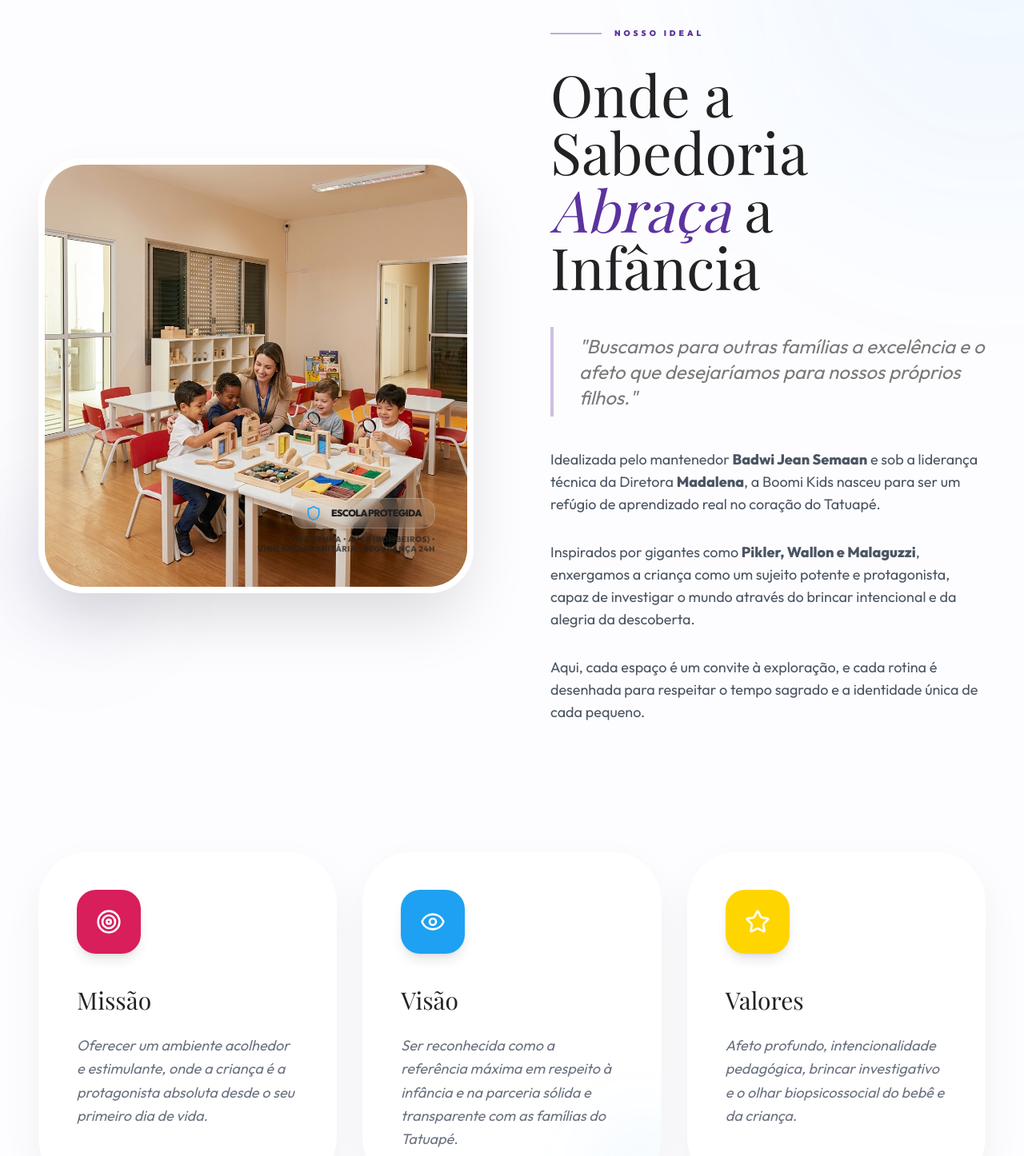
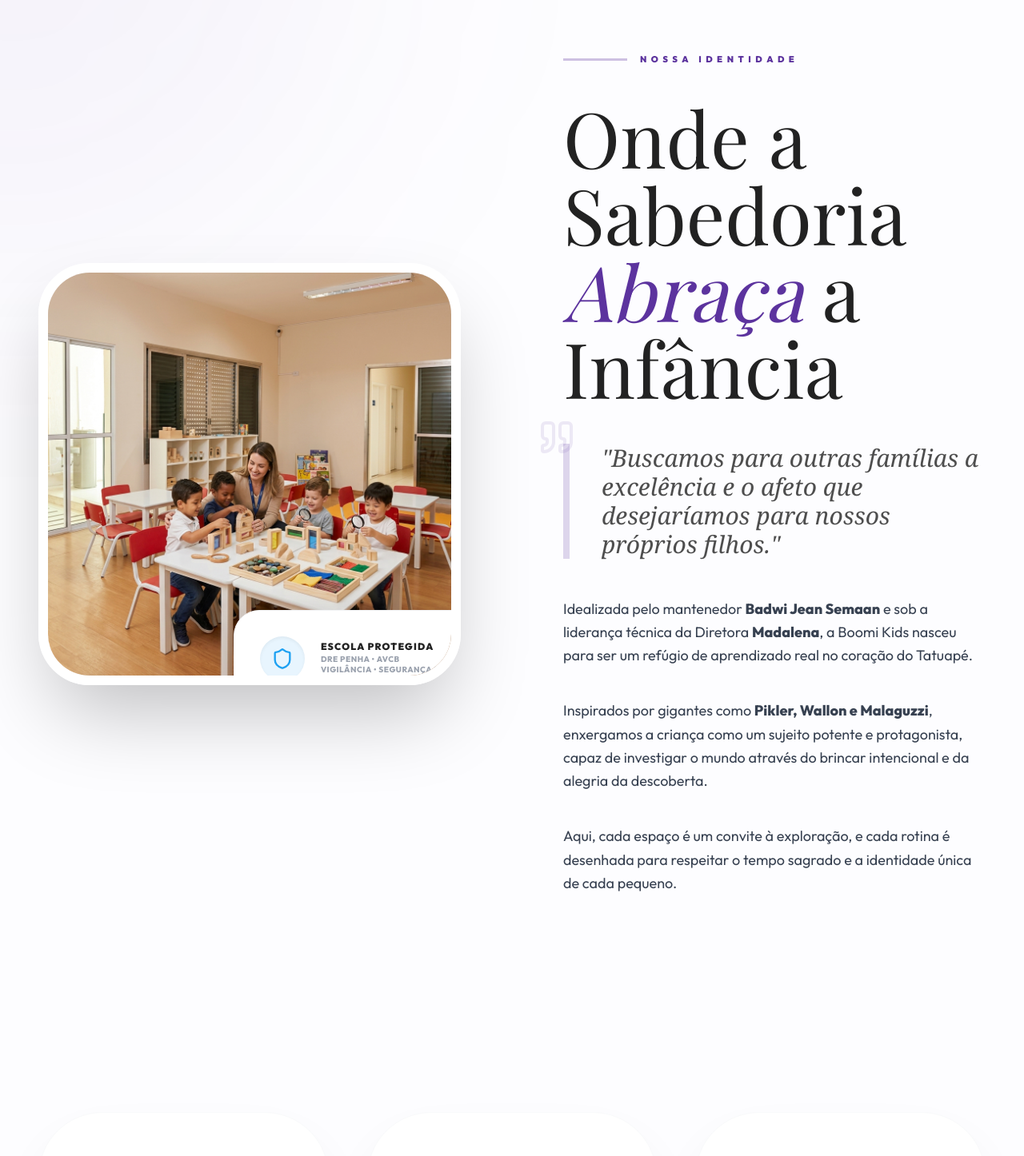
Before and after one commit to FerisReptilium/boomi-kids, a React (Vite) app: page / in a window 1280 px wide. Shown: the part 2240-3686 px from the top of the page at 80% size. Built offline with nearby package versions, Linux system fonts and the light colour scheme; a web font is replaced by a local one.

Commit message:
Update About.jsx

```diff
--- a/src/components/About.jsx
+++ b/src/components/About.jsx
@@ -1,126 +1,132 @@
 import React from 'react';
 import { motion } from 'framer-motion';
-import { Shield, Target, Eye, Star } from 'lucide-react';
+import { Shield, Target, Eye, Star, Quote } from 'lucide-react';
 
 const About = () => {
   return (
-    <section id="sobre" className="py-32 bg-[#FDFDFF] relative overflow-hidden">
+    <section id="sobre" className="py-24 md:py-40 bg-[#FDFDFF] relative overflow-hidden">
 
-      {/* Decoração de Fundo */}
-      <div className="absolute top-0 right-0 w-[600px] h-[600px] bg-brand-blue/5 rounded-full blur-[120px] -mr-64 -mt-64"></div>
+      {/* Elementos Decorativos Premium */}
+      <div className="absolute top-0 left-0 w-[800px] h-[800px] bg-brand-purple/5 rounded-full blur-[150px] -ml-96 -mt-96" />
+      <div className="absolute bottom-0 right-0 w-[600px] h-[600px] bg-brand-blue/5 rounded-full blur-[120px] -mr-64 -mb-64" />
 
       <div className="container mx-auto px-6 md:px-12 relative z-10">
 
-        {/* Bloco Superior: História e Identidade */}
-        <div className="flex flex-col lg:flex-row items-center gap-16 lg:gap-24 mb-32">
+        {/* Bloco 1: O Ideal de Educação (Storytelling Robusto) */}
+        <div className="flex flex-col lg:flex-row items-center gap-20 lg:gap-32 mb-48">
 
           <motion.div
             initial={{ opacity: 0, scale: 0.95 }}
             whileInView={{ opacity: 1, scale: 1 }}
             viewport={{ once: true }}
-            transition={{ duration: 0.8 }}
+            transition={{ duration: 1 }}
             className="lg:w-1/2 relative"
           >
-            <div className="relative z-10 rounded-[3.5rem] overflow-hidden shadow-[0_40px_80px_-15px_rgba(0,0,0,0.15)] border-8 border-white">
+            <div className="relative z-10 rounded-[4rem] overflow-hidden shadow-[0_50px_100px_-20px_rgba(0,0,0,0.25)] border-[12px] border-white">
               <img
                 src="/about_philosophy_real.png"
-                alt="Nosso Ideal de Educação Boomi Kids"
-                className="w-full h-auto object-cover transform hover:scale-105 transition-transform duration-[2000ms]"
+                alt="Ideal de Educação Boomi Kids"
+                className="w-full h-auto object-cover transform hover:scale-105 transition-transform duration-[3000ms]"
               />
 
-              {/* SELO ESCOLA PROTEGIDA - Dentro da imagem como no seu print */}
-              <div className="absolute bottom-6 right-6 md:bottom-10 md:right-10 z-20 flex flex-col items-end text-right">
-                <div className="flex items-center gap-3 bg-white/10 backdrop-blur-md px-4 py-2 rounded-2xl border border-white/20 mb-2">
-                  <Shield size={20} className="text-brand-blue" />
-                  <span className="text-brand-text font-black text-xs tracking-tighter uppercase">Escola Protegida</span>
+              {/* SELO ESCOLA PROTEGIDA - PADRONIZADO COM O DA NUTRIÇÃO */}
+              <motion.div
+                initial={{ x: 50, opacity: 0 }}
+                whileInView={{ x: 0, opacity: 1 }}
+                transition={{ delay: 0.5, duration: 0.8 }}
+                className="absolute -bottom-10 -right-8 bg-white p-8 rounded-[2rem] z-20 shadow-[0_20px_50px_rgba(0,0,0,0.15)] border border-gray-100 flex items-center gap-5 min-w-[280px]"
+              >
+                <div className="w-14 h-14 bg-brand-blue/10 rounded-full flex items-center justify-center text-brand-blue shadow-inner shrink-0">
+                  <Shield size={28} />
                 </div>
-                <p className="text-[9px] md:text-[10px] text-brand-text/70 font-bold uppercase leading-tight tracking-[0.05em] drop-shadow-sm">
-                  DRE PENHA • AVCB (BOMBEIROS) • <br />
-                  VIGILÂNCIA SANITÁRIA • SEGURANÇA 24H
-                </p>
-              </div>
+                <div className="text-left">
+                  <p className="font-black text-brand-text uppercase text-xs tracking-widest leading-none mb-1">Escola Protegida</p>
+                  <p className="text-[10px] text-gray-400 font-bold uppercase leading-tight tracking-wider">
+                    DRE PENHA • AVCB <br />
+                    VIGILÂNCIA • SEGURANÇA 24H
+                  </p>
+                </div>
+              </motion.div>
             </div>
-
-            {/* Elemento flutuante de fundo */}
-            <div className="absolute -bottom-10 -left-10 w-40 h-40 bg-brand-purple/10 rounded-full blur-3xl -z-10"></div>
           </motion.div>
 
           <motion.div
-            initial={{ opacity: 0, x: 40 }}
-            whileInView={{ opacity: 1, x: 0 }}
+            initial={{ opacity: 0, y: 30 }}
+            whileInView={{ opacity: 1, y: 0 }}
             viewport={{ once: true }}
-            transition={{ duration: 0.8 }}
+            transition={{ duration: 1 }}
             className="lg:w-1/2"
           >
-            <div className="flex items-center gap-4 mb-8">
-               <div className="w-16 h-[2px] bg-brand-purple/40"></div>
-               <span className="text-brand-purple font-black tracking-[0.4em] uppercase text-[10px]">Nosso Ideal</span>
+            <div className="flex items-center gap-4 mb-10">
+               <div className="w-20 h-[3px] bg-brand-purple/30" />
+               <span className="text-brand-purple font-black tracking-[0.5em] uppercase text-[11px]">Nossa Identidade</span>
             </div>
 
-            <h2 className="text-5xl md:text-7xl font-premium text-brand-text mb-10 leading-[1.1]">
+            <h2 className="text-6xl md:text-8xl font-premium text-brand-text mb-12 leading-[1.05]">
               Onde a Sabedoria <br />
               <span className="text-brand-purple italic">Abraça</span> a Infância
             </h2>
 
-            <div className="space-y-8 text-gray-600 font-medium leading-relaxed">
-              <p className="text-xl md:text-2xl italic text-brand-text/60 border-l-4 border-brand-purple/30 pl-8 mb-10 py-2">
-                "Buscamos para outras famílias a excelência e o afeto que desejaríamos para nossos próprios filhos."
-              </p>
+            <div className="space-y-10 text-gray-700 font-medium text-lg leading-relaxed">
+              <div className="relative mb-12">
+                <Quote size={48} className="text-brand-purple/10 absolute -top-8 -left-8" />
+                <p className="text-2xl md:text-3xl italic text-brand-text/80 font-serif leading-snug border-l-8 border-brand-purple/20 pl-10">
+                  "Buscamos para outras famílias a excelência e o afeto que desejaríamos para nossos próprios filhos."
+                </p>
+              </div>
 
-              <p className="text-lg">
+              <p>
                 Idealizada pelo mantenedor <strong>Badwi Jean Semaan</strong> e sob a liderança técnica da Diretora <strong>Madalena</strong>, a Boomi Kids nasceu para ser um refúgio de aprendizado real no coração do Tatuapé.
               </p>
 
-              <p className="text-lg">
+              <p>
                 Inspirados por gigantes como <strong>Pikler, Wallon e Malaguzzi</strong>, enxergamos a criança como um sujeito potente e protagonista, capaz de investigar o mundo através do brincar intencional e da alegria da descoberta.
               </p>
 
-              <p className="text-lg">
+              <p>
                 Aqui, cada espaço é um convite à exploração, e cada rotina é desenhada para respeitar o tempo sagrado e a identidade única de cada pequeno.
               </p>
             </div>
           </motion.div>
         </div>
 
-        {/* Missão, Visão e Valores - Cards Grandes e Bonitos */}
-        <div className="grid grid-cols-1 md:grid-cols-3 gap-8 mt-40">
+        {/* Bloco 2: Missão, Visão e Valores (Cards Robustos) */}
+        <div className="grid grid-cols-1 md:grid-cols-3 gap-12 pt-20">
           {[
             {
-              icon: <Target size={32} className="text-white" />,
+              icon: <Target size={40} />,
               title: "Missão",
               color: "bg-brand-pink",
-              desc: "Oferecer um ambiente acolhedor e estimulante, onde a criança é a protagonista absoluta desde o seu primeiro dia de vida."
+              desc: "Proporcionar um ambiente seguro e rico em desafios, onde cada bebê e criança é protagonista absoluta de seu desenvolvimento integral."
             },
             {
-              icon: <Eye size={32} className="text-white" />,
+              icon: <Eye size={40} />,
               title: "Visão",
               color: "bg-brand-blue",
-              desc: "Ser reconhecida como a referência máxima em respeito à infância e na parceria sólida e transparente com as famílias do Tatuapé."
+              desc: "Ser a referência em excelência pedagógica e afetividade no Tatuapé, construindo parcerias indissociáveis com as famílias."
             },
             {
-              icon: <Star size={32} className="text-white" />,
+              icon: <Star size={40} />,
               title: "Valores",
               color: "bg-brand-yellow",
-              desc: "Afeto profundo, intencionalidade pedagógica, brincar investigativo e o olhar biopsicossocial do bebê e da criança."
+              desc: "Respeito ao ritmo biológico, intencionalidade no brincar, afeto como base do aprendizado e segurança em todos os processos."
             }
           ].map((item, idx) => (
             <motion.div
               key={idx}
-              initial={{ opacity: 0, y: 30 }}
+              initial={{ opacity: 0, y: 40 }}
               whileInView={{ opacity: 1, y: 0 }}
               viewport={{ once: true }}
-              transition={{ delay: idx * 0.2, duration: 0.8 }}
-              className="group relative bg-white p-12 rounded-[4rem] shadow-[0_20px_50px_rgba(0,0,0,0.05)] hover:shadow-2xl hover:-translate-y-4 transition-all duration-700 overflow-hidden"
+              transition={{ delay: idx * 0.2 }}
+              className="bg-white p-14 rounded-[5rem] shadow-[0_30px_70px_-20px_rgba(0,0,0,0.1)] hover:shadow-2xl transition-all duration-700 border border-gray-50 flex flex-col items-center text-center group relative overflow-hidden"
             >
-              <div className={`w-20 h-20 ${item.color} rounded-3xl flex items-center justify-center mb-10 shadow-lg group-hover:scale-110 transition-transform duration-500`}>
+              <div className={`w-24 h-24 ${item.color} rounded-3xl flex items-center justify-center mb-10 shadow-lg text-white group-hover:scale-110 transition-transform duration-500 relative z-10`}>
                  {item.icon}
               </div>
-              <h3 className="text-3xl font-premium mb-6 text-brand-text">{item.title}</h3>
-              <p className="text-gray-500 font-medium leading-relaxed text-lg italic">
+              <h3 className="text-4xl font-premium mb-6 text-brand-text relative z-10">{item.title}</h3>
+              <p className="text-gray-500 font-medium leading-relaxed text-lg italic relative z-10">
                 {item.desc}
               </p>
-
-              {/* Detalhe estético de fundo do card */}
               <div className={`absolute -bottom-10 -right-10 w-32 h-32 ${item.color}/5 rounded-full blur-2xl group-hover:scale-150 transition-transform duration-1000`}></div>
             </motion.div>
           ))}
```
